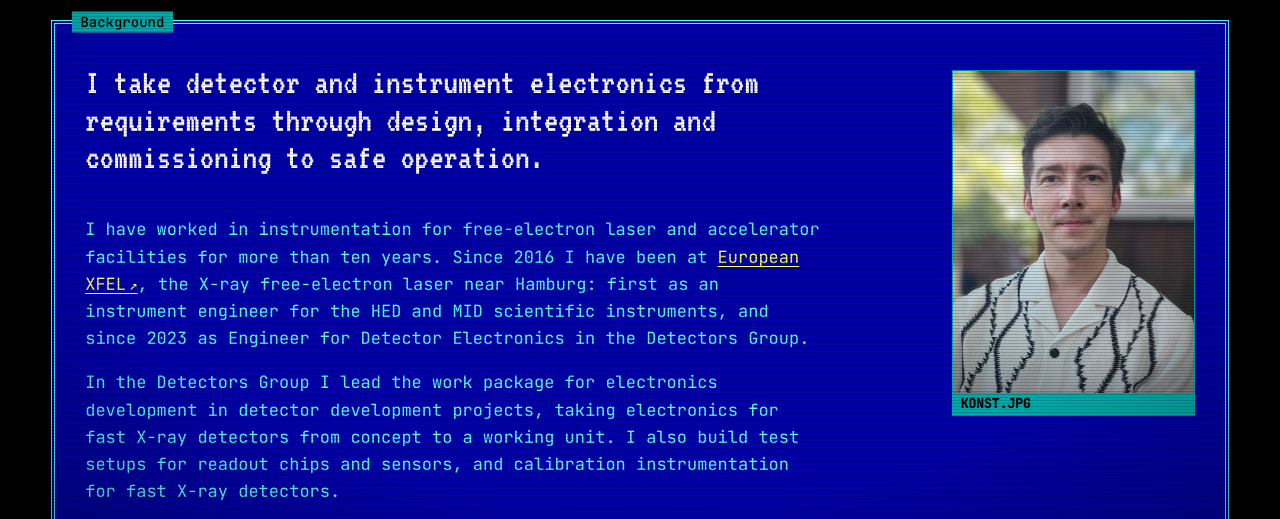
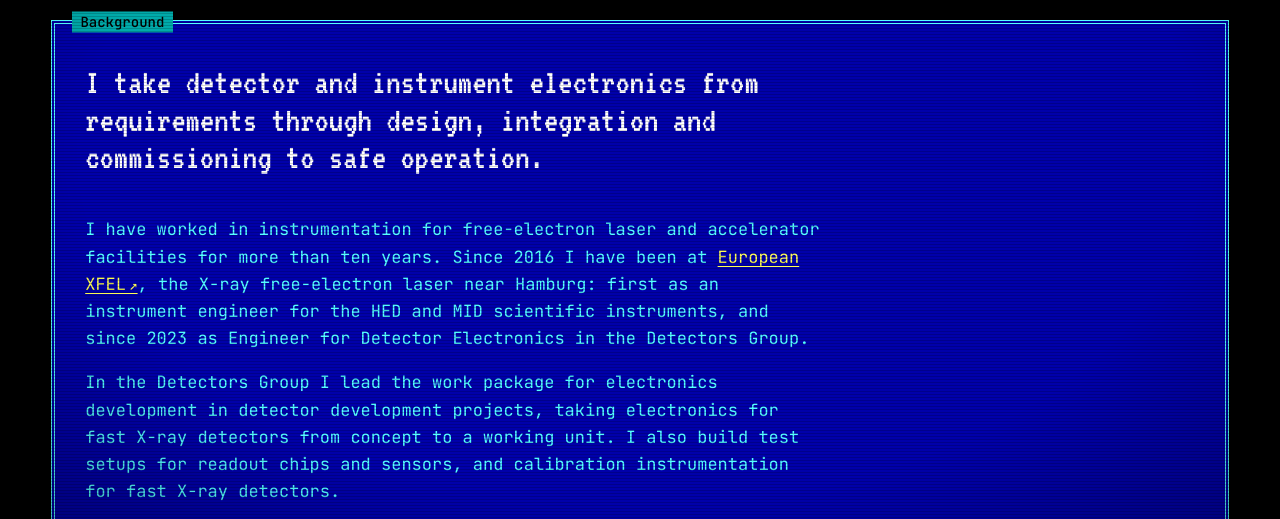
Before and after one commit to KonstSu/konst-su.fyi, a plain HTML site: page about.html in a window 1280 px wide. Shown: the part 247-766 px from the top of the page. Drawn offline with Linux system fonts and the light colour scheme.

Commit message:
Remove the portrait from About
Co-Authored-By: Claude Opus 5.5 <noreply@anthropic.com>

```diff
--- a/about.html
+++ b/about.html
@@ -51,10 +51,6 @@
       <h2 class="label">Background</h2>
     </aside>
     <div class="about-grid">
-      <figure class="portrait">
-        <img src="assets/img/portrait.jpg" width="479" height="640" alt="Portrait of Konstantin Sukharnikov">
-        <figcaption><span class="fn">KONST.JPG</span></figcaption>
-      </figure>
       <div class="prose">
         <p class="intro">I take detector and instrument electronics from requirements through design, integration and commissioning to safe operation.</p>
 
--- a/assets/css/style.css
+++ b/assets/css/style.css
@@ -1266,12 +1266,12 @@ h1 .emo { font-size: .4em; vertical-align: .3em; }
 
 /* ---------- Photos, publications, greeting (content from the old portfolio site) ---------- */
 .proj-fig { margin: 18px 0 8px; max-width: 600px; border: 1px solid var(--line); background: var(--cga-black); }
-.proj-fig img, .portrait img { display: block; width: 100%; height: auto; }
-.proj-fig figcaption, .portrait figcaption {
+.proj-fig img { display: block; width: 100%; height: auto; }
+.proj-fig figcaption {
   padding: 1px 1ch; background: var(--cga-cyan); color: var(--cga-black);
   font: 400 13px/1.5 var(--mono);
 }
-.proj-fig .fn, .portrait .fn { font-weight: 700; margin-right: 1ch; }
+.proj-fig .fn { font-weight: 700; margin-right: 1ch; }
 .proj-figs { display: grid; grid-template-columns: repeat(2, minmax(0, 1fr)); gap: 14px; max-width: 880px; margin: 18px 0 8px; }
 .proj-figs .proj-fig { margin: 0; max-width: none; }
 .proj-body .proj-sub { margin: 18px 0 4px; font-family: var(--mono); font-size: 14px; color: var(--head); }
@@ -1299,33 +1299,18 @@ h1 .emo { font-size: .4em; vertical-align: .3em; }
 .pubs a { font-size: 13px; overflow-wrap: anywhere; }
 .pubs-note { color: var(--muted); }
 
-/* About: text on the left, portrait in its own column on the right; portrait above the text on narrow screens */
-.about-grid {
-  display: grid;
-  grid-template-columns: minmax(0, var(--text-max)) clamp(190px, 19vw, 250px);
-  gap: clamp(28px, 4vw, 56px);
-  justify-content: space-between;
-  align-items: start;
-  font-size: 17px;
-}
-.about-grid > .prose { grid-column: 1; grid-row: 1; }
-.about-grid > .portrait { grid-column: 2; grid-row: 1; margin-top: 6px; }
-.portrait { margin: 0; border: 1px solid var(--line); background: var(--cga-black); }
+/* About: running text */
+.about-grid { font-size: 17px; }
 
 .hello { margin: 0 0 8px; font: 400 clamp(26px, 3vw, 38px)/1 var(--display); color: var(--cga-lgreen); }
 .hello .kao { margin-right: .5ch; font-family: var(--mono); font-size: .62em; color: var(--cga-lmagenta); }
 
-@media (max-width: 760px) {
-  .about-grid { grid-template-columns: minmax(0, 1fr); gap: 24px; }
-  .about-grid > .prose, .about-grid > .portrait { grid-column: 1; grid-row: auto; }
-  .about-grid > .portrait { width: min(62%, 230px); margin-top: 0; }
-}
 @media (max-width: 600px) {
   .proj-figs { grid-template-columns: minmax(0, 1fr); }
 }
 @media print {
-  .proj-fig, .proj-figs, .portrait { break-inside: avoid; }
-  .proj-fig figcaption, .portrait figcaption { background: none; }
+  .proj-fig, .proj-figs { break-inside: avoid; }
+  .proj-fig figcaption { background: none; }
 }
 
 @media (max-width: 900px) {
```
Also changed, not shown: assets/img/portrait.jpg (deleted), 2 other files.
